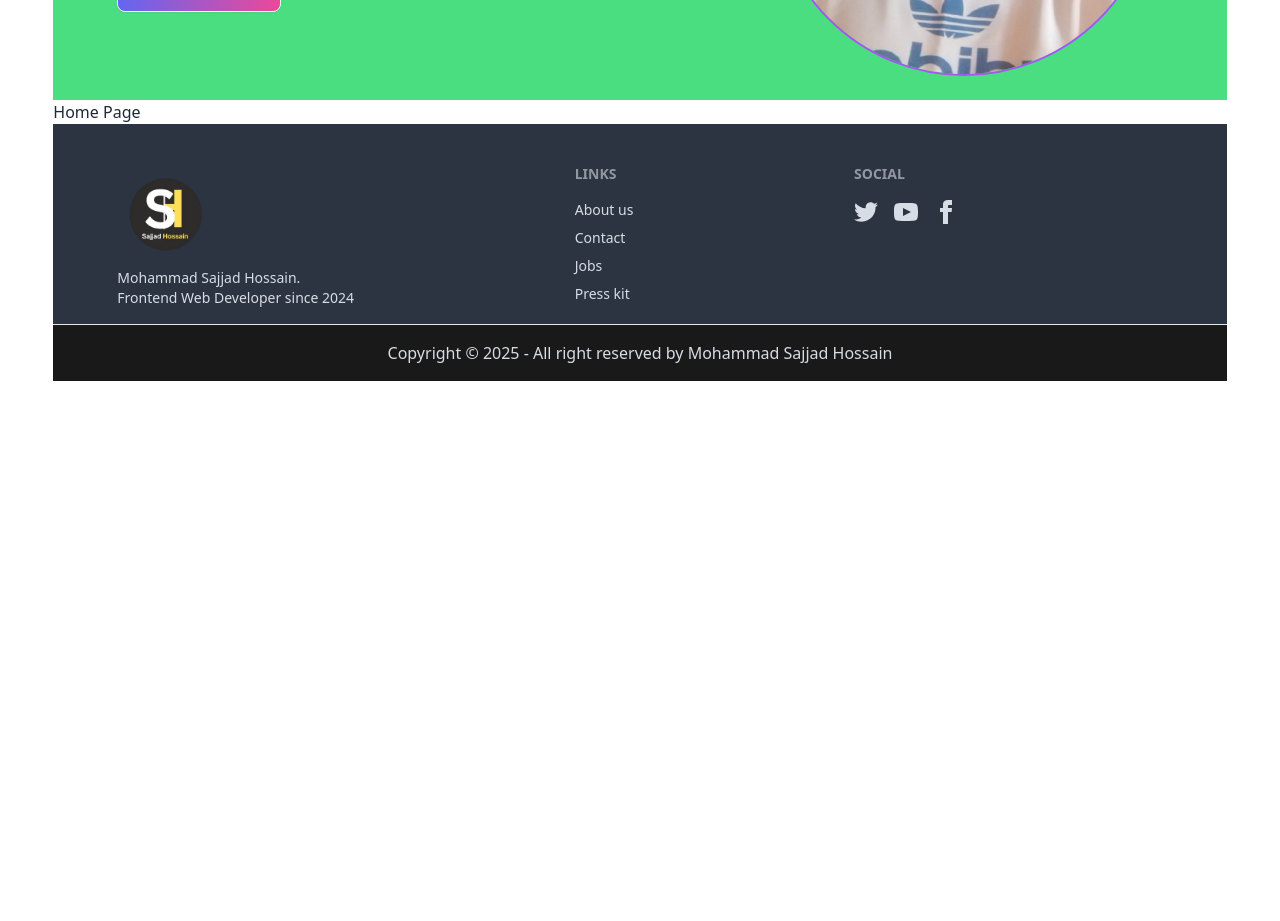
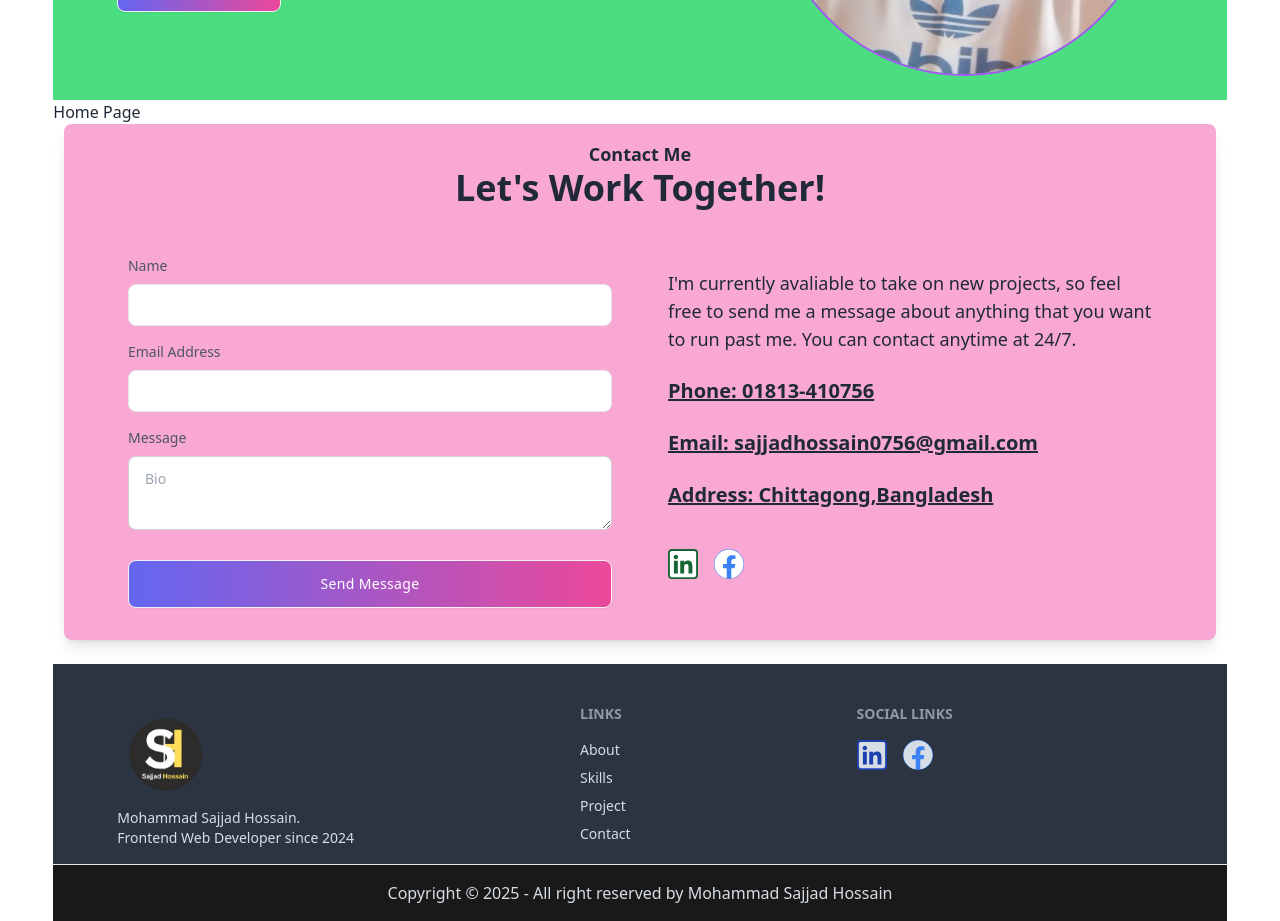
Before and after one commit to sajjadhossain0756/Portfolio, a React (Vite) app: page / in a window 1280 px wide. Shown: the part 400-1321 px from the top of the page. Before the commit the page ends 800 px from the top, so only its background shows below. Built offline with nearby package versions, Linux system fonts and the light colour scheme.

Commit message:
contact Section done

```diff
--- /dev/null
+++ b/src/components/Contact.jsx
@@ -0,0 +1,94 @@
+import React from 'react'
+import { Fade } from 'react-awesome-reveal'
+import { FaFacebook, FaLinkedin } from 'react-icons/fa'
+
+const Contact = () => {
+    return (
+        <div className='bg-pink-300  mb-6  dark:border-purple-300 dark:bg-gray-700  rounded-lg
+        shadow-lg w-full mx-auto overflow-hidden px-5 md:px-16 lg:max-w-6xl '>
+            <Fade direction='down'>
+                <div className='text-center pt-4 mb-4 lg:mb-0'>
+                    <p className='text-lg  font-bold'>Contact Me</p>
+                    <h1 className='text-4xl font-bold text-'>Let's Work Together!</h1>
+                </div>
+            </Fade>
+            <div className='flex w-full lg:gap-14 flex-col lg:flex-row-reverse  items-center'>
+                <div
+                    className=' lg:w-1/2 space-y-6'
+                >
+                    <p className='text-lg'>I'm currently avaliable to take on new projects, so feel free
+                        to send me a message about anything that you
+                        want to run past me. You can contact anytime at 24/7.</p>
+                    <p className='text-xl font-bold underline hover:text-purple-500'>Phone: 01813-410756</p>
+                    <p className='text-xl font-bold underline hover:text-purple-500'>Email: sajjadhossain0756@gmail.com</p>
+                    <p className='text-xl font-bold underline hover:text-purple-500'>Address: Chittagong,Bangladesh</p>
+                    <div className="flex gap-4 pt-4">
+                        <a href='https://www.linkedin.com/in/sajjad56/' target='_blank'>
+                            <FaLinkedin className='text-3xl bg-green-800 text-white rounded'></FaLinkedin>
+                        </a>
+                        <a href='https://web.facebook.com/profile.php?id=100025394227619' target='_blank'>
+                            <FaFacebook className='text-3xl bg-blue-500 text-white rounded-full'></FaFacebook>
+                        </a>
+                    </div>
+                </div>
+                <div className='w-full py-8  lg:w-1/2'>
+
+                    <form >
+                        <div className='mt-4'>
+                            <label
+                                className='block mb-2 text-sm font-medium dark:text-white text-gray-600 '
+                                htmlFor='name'
+                            >
+                                Name
+                            </label>
+                            <input
+                                id='name'
+                                autoComplete='name'
+                                name='name'
+                                className='block w-full px-4 py-2 text-gray-700 bg-white border rounded-lg    focus:border-blue-400 focus:ring-opacity-40  focus:outline-none focus:ring focus:ring-blue-300'
+                                type='text'
+                            />
+                        </div>
+                        <div className='mt-4'>
+                            <label
+                                className='block mb-2 text-sm font-medium dark:text-white text-gray-600 '
+                                htmlFor='LoggingEmailAddress'
+                            >
+                                Email Address
+                            </label>
+                            <input
+                                id='LoggingEmailAddress'
+                                autoComplete='email'
+                                name='email'
+                                className='block w-full px-4 py-2 text-gray-700 bg-white border rounded-lg    focus:border-blue-400 focus:ring-opacity-40  focus:outline-none focus:ring focus:ring-blue-300'
+                                type='email'
+                            />
+                        </div>
+                        <div className='mt-4'>
+                            <label
+                                className='block mb-2 text-sm font-medium dark:text-white text-gray-600 '
+                                htmlFor='message'
+                            >
+                                Message
+                            </label>
+                            <textarea className="w-full px-4 py-2 textarea textarea-bordered" placeholder="Bio"></textarea>
+                        </div>
+                        <div className='mt-6'>
+                            <button
+                                type='submit'
+                                className='w-full px-6 py-3 text-sm font-medium tracking-wide text-white
+                                btn bg-gradient-to-r from-indigo-500 to-pink-500
+                              hover:from-teal-500 hover:to-red-500'
+                            >
+                                Send Message
+                            </button>
+                        </div>
+                    </form>
+                </div>
+
+            </div>
+        </div>
+    )
+}
+
+export default Contact
--- a/src/components/Footer.jsx
+++ b/src/components/Footer.jsx
@@ -1,3 +1,4 @@
+import { FaFacebook, FaLinkedin } from 'react-icons/fa'
 import footerLogo from '../assets/images/footer.png'
 
 const Footer = () => {
@@ -17,46 +18,19 @@ const Footer = () => {
                     </aside>
                     <nav>
                         <h6 className="footer-title">Links</h6>
-                        <a className="link link-hover">About us</a>
+                        <a className="link link-hover">About</a>
+                        <a className="link link-hover">Skills</a>
+                        <a className="link link-hover">Project</a>
                         <a className="link link-hover">Contact</a>
-                        <a className="link link-hover">Jobs</a>
-                        <a className="link link-hover">Press kit</a>
                     </nav>
                     <nav>
-                        <h6 className="footer-title">Social</h6>
+                        <h6 className="footer-title">Social Links</h6>
                         <div className="grid grid-flow-col gap-4">
-                            <a>
-                                <svg
-                                    xmlns="http://www.w3.org/2000/svg"
-                                    width="24"
-                                    height="24"
-                                    viewBox="0 0 24 24"
-                                    className="fill-current">
-                                    <path
-                                        d="M24 4.557c-.883.392-1.832.656-2.828.775 1.017-.609 1.798-1.574 2.165-2.724-.951.564-2.005.974-3.127 1.195-.897-.957-2.178-1.555-3.594-1.555-3.179 0-5.515 2.966-4.797 6.045-4.091-.205-7.719-2.165-10.148-5.144-1.29 2.213-.669 5.108 1.523 6.574-.806-.026-1.566-.247-2.229-.616-.054 2.281 1.581 4.415 3.949 4.89-.693.188-1.452.232-2.224.084.626 1.956 2.444 3.379 4.6 3.419-2.07 1.623-4.678 2.348-7.29 2.04 2.179 1.397 4.768 2.212 7.548 2.212 9.142 0 14.307-7.721 13.995-14.646.962-.695 1.797-1.562 2.457-2.549z"></path>
-                                </svg>
+                            <a href='https://www.linkedin.com/in/sajjad56/' target='_blank'>
+                                <FaLinkedin className='text-3xl bg-blue-800 rounded'></FaLinkedin>
                             </a>
-                            <a>
-                                <svg
-                                    xmlns="http://www.w3.org/2000/svg"
-                                    width="24"
-                                    height="24"
-                                    viewBox="0 0 24 24"
-                                    className="fill-current">
-                                    <path
-                                        d="M19.615 3.184c-3.604-.246-11.631-.245-15.23 0-3.897.266-4.356 2.62-4.385 8.816.029 6.185.484 8.549 4.385 8.816 3.6.245 11.626.246 15.23 0 3.897-.266 4.356-2.62 4.385-8.816-.029-6.185-.484-8.549-4.385-8.816zm-10.615 12.816v-8l8 3.993-8 4.007z"></path>
-                                </svg>
-                            </a>
-                            <a>
-                                <svg
-                                    xmlns="http://www.w3.org/2000/svg"
-                                    width="24"
-                                    height="24"
-                                    viewBox="0 0 24 24"
-                                    className="fill-current">
-                                    <path
-                                        d="M9 8h-3v4h3v12h5v-12h3.642l.358-4h-4v-1.667c0-.955.192-1.333 1.115-1.333h2.885v-5h-3.808c-3.596 0-5.192 1.583-5.192 4.615v3.385z"></path>
-                                </svg>
+                            <a href='https://web.facebook.com/profile.php?id=100025394227619' target='_blank'>
+                                <FaFacebook className='text-3xl bg-blue-500 rounded-full'></FaFacebook>
                             </a>
                         </div>
                     </nav>
--- a/src/pages/Home/Home.jsx
+++ b/src/pages/Home/Home.jsx
@@ -1,14 +1,16 @@
 import Bannar from "../../components/Bannar"
+import Contact from "../../components/Contact"
 import Footer from "../../components/Footer"
 import Navbar from "../../components/Navbar"
 
 
 const Home = () => {
   return (
-    <div className="w-11/12 mx-auto">
+    <div className="lg:w-11/12 mx-auto">
        <Navbar></Navbar>
        <Bannar></Bannar>
        <h1>Home Page</h1>
+       <Contact></Contact>
        <Footer></Footer>
     </div>
   )
```
Also changed, not shown: 1 other file (tests, documents, lock files or other folders).
